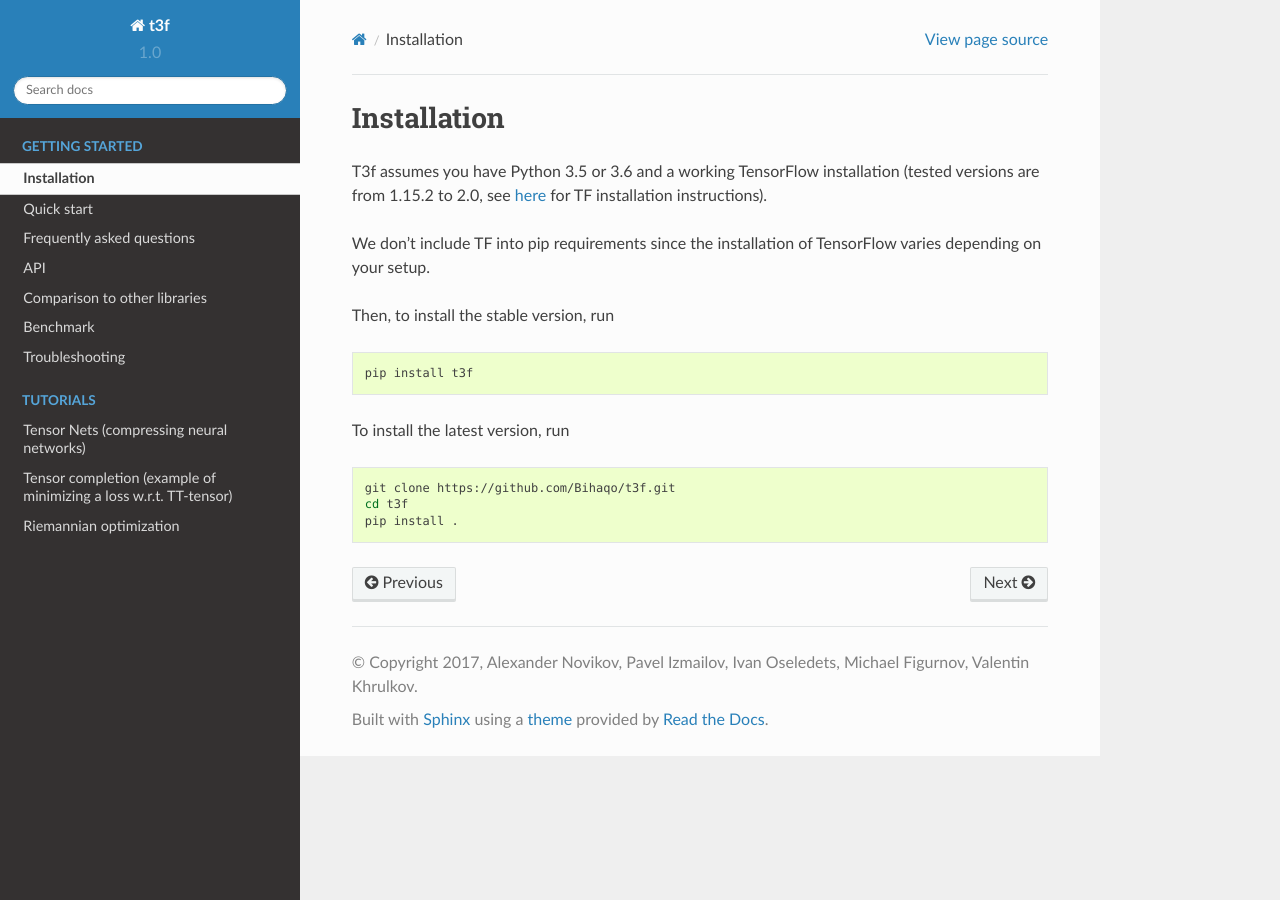
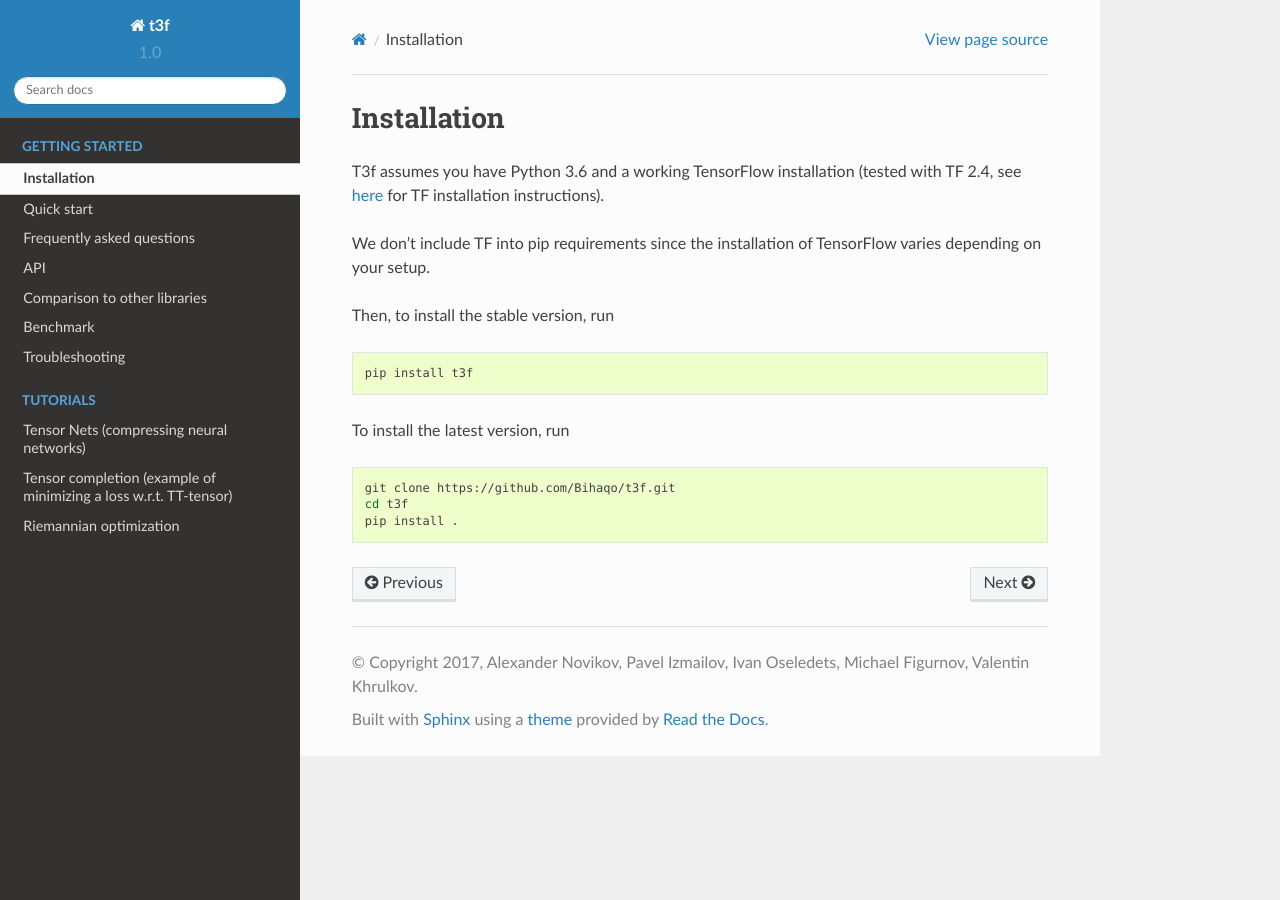
Before and after one commit to Bihaqo/t3f, a Sphinx documentation site: the page built from docs/installation.rst, in a window 1280 px wide. Built offline with Sphinx 7.4.7 and the Read the Docs theme 2.0.0, drawn with Linux system fonts in a browser that asks for light colours.

Commit message:
Update required dependency versions in the docs

```diff
--- a/docs/installation.rst
+++ b/docs/installation.rst
@@ -3,7 +3,7 @@
 Installation
 ============
 
-T3f assumes you have Python 3.5 or 3.6 and a working TensorFlow installation (tested versions are from 1.15.2 to 2.0, see here_ for TF installation instructions).
+T3f assumes you have Python 3.6 and a working TensorFlow installation (tested with TF 2.4, see here_ for TF installation instructions).
 
 .. _here: https://www.tensorflow.org/install/
 
--- a/docs/requirement.txt
+++ b/docs/requirement.txt
@@ -2,6 +2,6 @@
 # tf is necessary for building the docs with readthedocs.org: they fetch a fresh
 # version of the library on each build and it doesn't import properly without
 # tensorflow being installed.
-tensorflow>=1.15.2,<=2.0
+tensorflow>=2.4,<=2.4
 ipykernel
 nbsphinx
```
